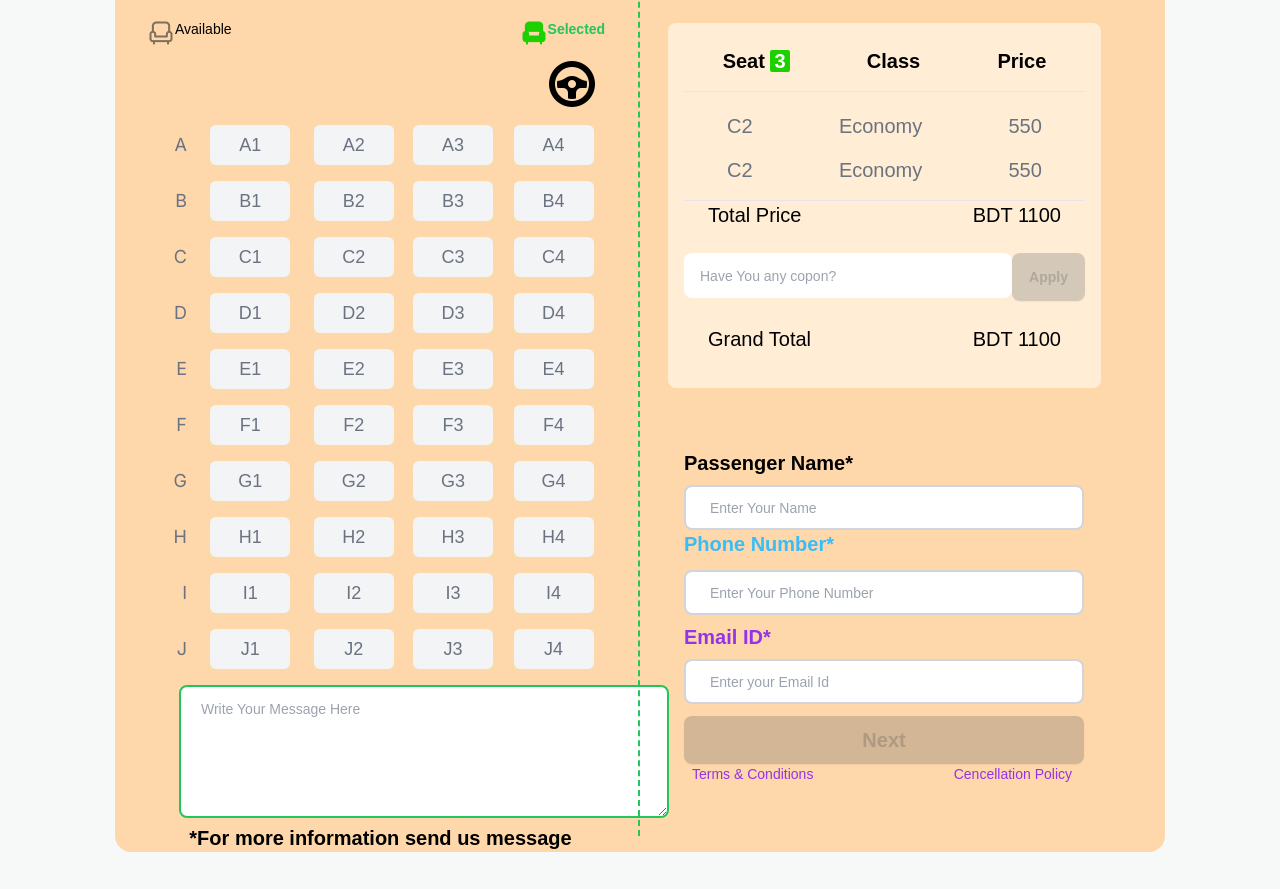
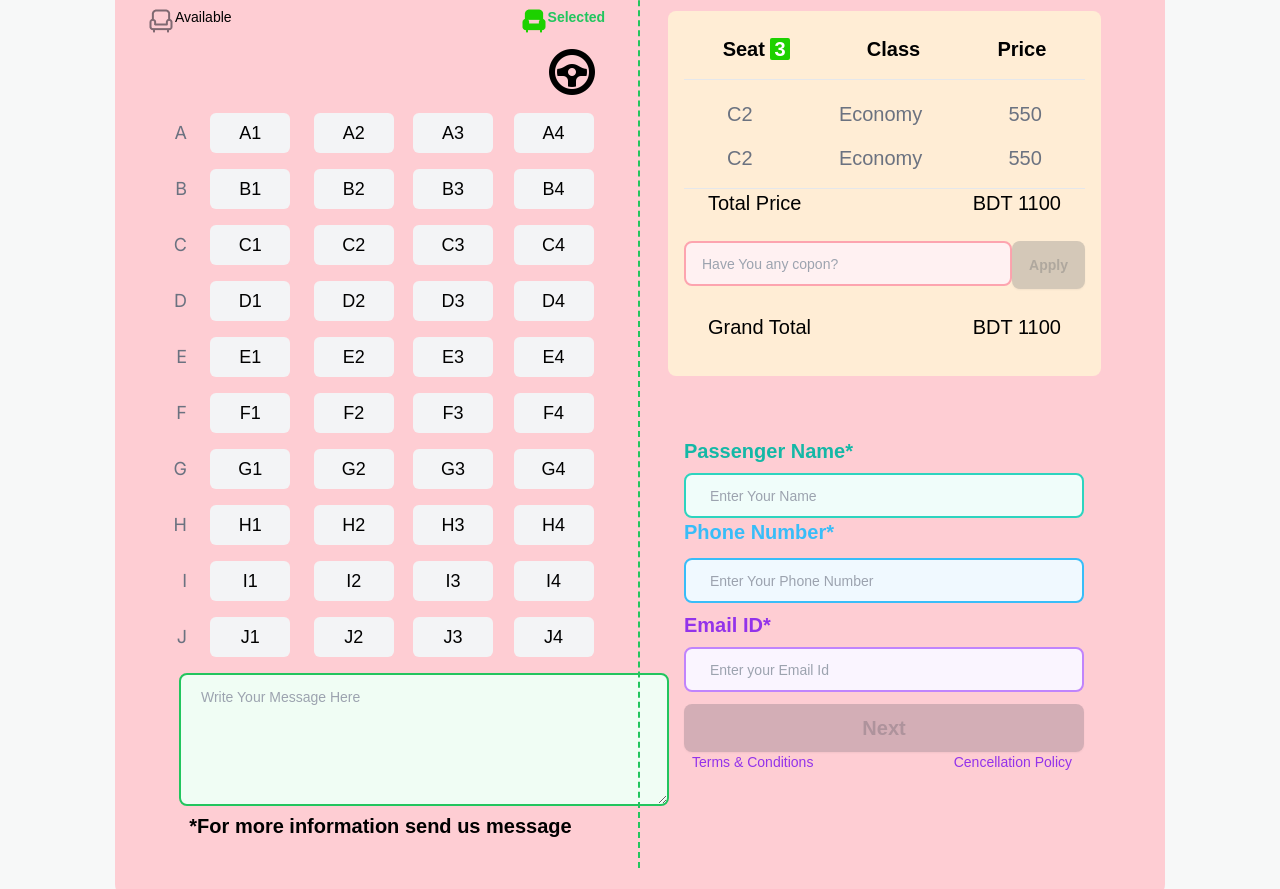
Before and after one commit to Bedoian/my-web-project-1-MPI-, a website: page index.html in a window 1280 px wide. Shown: the part 1700-2589 px from the top of the page. Drawn offline with nearby package versions, Linux system fonts and the light colour scheme.

Commit message:
color updated

```diff
--- a/index.html
+++ b/index.html
@@ -53,7 +53,7 @@
 
 </head>
 
-<body>
+<body class="raleway ">
     <section id="main">
         <header>
             <!-- navbar section -->
@@ -396,9 +396,9 @@
                     </div>
                 </div>
                 <section>
-                    <div class="flex justify-center py-3">
+                    <div class="flex justify-center ">
                         <section id="select-seat-section"
-                            class=" bg-orange-200 pb-4 pt-10 w-[1050px] h-[990px] mb-14 rounded-2xl flex ">
+                            class=" bg-rose-200 pb-8 pt-10 w-[1050px] h-[1050px] mb-14 rounded-2xl flex ">
                             <div>
                                 <!-- tiket section -->
                                 <section class="p-8 raleway">
@@ -452,140 +452,141 @@
                                                 </div>
                                                 <div class="relative left-5">
                                                     <h1 id="A1"
-                                                        class="Seat mt-4 mr-6 text-lg bg-gray-100 w-[80px] rounded-md h-[40px] text-gray-500  flex justify-center items-center">
+                                                        class="Seat mt-4 mr-6 text-lg bg-gray-100 w-[80px] rounded-md h-[40px]   flex justify-center items-center">
                                                         A1</h1>
                                                     <h1 id="B1"
-                                                        class="Seat mt-4 mr-6 text-lg  w-[80px] rounded-md h-[40px] text-gray-500 bg-gray-100 flex justify-center items-center">
+                                                        class="Seat mt-4 mr-6 text-lg  w-[80px] rounded-md h-[40px]  bg-gray-100 flex justify-center items-center">
                                                         B1</h1>
                                                     <h1 id="C1"
-                                                        class="Seat mt-4 mr-6 text-lg  w-[80px] rounded-md h-[40px] text-gray-500 bg-gray-100 flex justify-center items-center">
+                                                        class="Seat mt-4 mr-6 text-lg  w-[80px] rounded-md h-[40px]  bg-gray-100 flex justify-center items-center">
                                                         C1</h1>
                                                     <h1 id="D1"
-                                                        class="Seat mt-4 mr-6 text-lg  w-[80px] rounded-md h-[40px] text-gray-500 bg-gray-100 flex justify-center items-center">
+                                                        class="Seat mt-4 mr-6 text-lg  w-[80px] rounded-md h-[40px]  bg-gray-100 flex justify-center items-center">
                                                         D1</h1>
                                                     <h1 id="E1"
-                                                        class="Seat mt-4 mr-6 text-lg  w-[80px] rounded-md h-[40px] text-gray-500 bg-gray-100 flex justify-center items-center">
+                                                        class="Seat mt-4 mr-6 text-lg  w-[80px] rounded-md h-[40px]  bg-gray-100 flex justify-center items-center">
                                                         E1</h1>
                                                     <h1 id="F1"
-                                                        class="Seat mt-4 mr-6 text-lg  w-[80px] rounded-md h-[40px] text-gray-500 bg-gray-100 flex justify-center items-center">
+                                                        class="Seat mt-4 mr-6 text-lg  w-[80px] rounded-md h-[40px]  bg-gray-100 flex justify-center items-center">
                                                         F1</h1>
                                                     <h1 id="G1"
-                                                        class="Seat mt-4 mr-6 text-lg  w-[80px] rounded-md h-[40px] text-gray-500 bg-gray-100 flex justify-center items-center">
+                                                        class="Seat mt-4 mr-6 text-lg  w-[80px] rounded-md h-[40px]  bg-gray-100 flex justify-center items-center">
                                                         G1</h1>
                                                     <h1 id="H1"
-                                                        class="Seat mt-4 mr-6 text-lg  w-[80px] rounded-md h-[40px] text-gray-500 bg-gray-100 flex justify-center items-center">
+                                                        class="Seat mt-4 mr-6 text-lg  w-[80px] rounded-md h-[40px]  bg-gray-100 flex justify-center items-center">
                                                         H1</h1>
                                                     <h1 id="I1"
-                                                        class="Seat mt-4 mr-6 text-lg  w-[80px] rounded-md h-[40px] text-gray-500 bg-gray-100 flex justify-center items-center">
+                                                        class="Seat mt-4 mr-6 text-lg  w-[80px] rounded-md h-[40px]  bg-gray-100 flex justify-center items-center">
                                                         I1</h1>
                                                     <h1 id="J1"
-                                                        class="Seat mt-4 mr-6 text-lg  w-[80px] rounded-md h-[40px] text-gray-500 bg-gray-100 flex justify-center items-center">
+                                                        class="Seat mt-4 mr-6 text-lg  w-[80px] rounded-md h-[40px]  bg-gray-100 flex justify-center items-center">
                                                         J1</h1>
                                                 </div>
                                                 <div>
                                                     <h1 id="A2"
-                                                        class="Seat mt-4 mr-4 text-lg w-[80px] rounded-md h-[40px] text-gray-500 bg-gray-100 flex justify-center items-center">
+                                                        class="Seat mt-4 mr-4 text-lg w-[80px] rounded-md h-[40px]  bg-gray-100 flex justify-center items-center">
                                                         A2</h1>
                                                     <h1 id="B2"
-                                                        class="Seat mt-4 mr-4 text-lg w-[80px] rounded-md h-[40px] text-gray-500 bg-gray-100 flex justify-center items-center">
+                                                        class="Seat mt-4 mr-4 text-lg w-[80px] rounded-md h-[40px]  bg-gray-100 flex justify-center items-center">
                                                         B2</h1>
                                                     <h1 id="C2"
-                                                        class="Seat mt-4 mr-4 text-lg w-[80px] rounded-md h-[40px] text-gray-500 bg-gray-100 flex justify-center items-center">
+                                                        class="Seat mt-4 mr-4 text-lg w-[80px] rounded-md h-[40px]  bg-gray-100 flex justify-center items-center">
                                                         C2</h1>
                                                     <h1 id="D2"
-                                                        class="Seat mt-4 mr-4 text-lg w-[80px] rounded-md h-[40px] text-gray-500 bg-gray-100 flex justify-center items-center">
+                                                        class="Seat mt-4 mr-4 text-lg w-[80px] rounded-md h-[40px]  bg-gray-100 flex justify-center items-center">
                                                         D2</h1>
                                                     <h1 id="E2"
-                                                        class="Seat mt-4 mr-4 text-lg w-[80px] rounded-md h-[40px] text-gray-500 bg-gray-100 flex justify-center items-center">
+                                                        class="Seat mt-4 mr-4 text-lg w-[80px] rounded-md h-[40px]  bg-gray-100 flex justify-center items-center">
                                                         E2</h1>
                                                     <h1 id="F2"
-                                                        class="Seat mt-4 mr-4 text-lg w-[80px] rounded-md h-[40px] text-gray-500 bg-gray-100 flex justify-center items-center">
+                                                        class="Seat mt-4 mr-4 text-lg w-[80px] rounded-md h-[40px]  bg-gray-100 flex justify-center items-center">
                                                         F2</h1>
                                                     <h1 id="G2"
-                                                        class="Seat mt-4 mr-4 text-lg w-[80px] rounded-md h-[40px] text-gray-500 bg-gray-100 flex justify-center items-center">
+                                                        class="Seat mt-4 mr-4 text-lg w-[80px] rounded-md h-[40px]  bg-gray-100 flex justify-center items-center">
                                                         G2</h1>
                                                     <h1 id="H2"
-                                                        class="Seat mt-4 mr-4 text-lg w-[80px] rounded-md h-[40px] text-gray-500 bg-gray-100 flex justify-center items-center">
+                                                        class="Seat mt-4 mr-4 text-lg w-[80px] rounded-md h-[40px]  bg-gray-100 flex justify-center items-center">
                                                         H2</h1>
                                                     <h1 id="I2"
-                                                        class="Seat mt-4 mr-4 text-lg w-[80px] rounded-md h-[40px] text-gray-500 bg-gray-100 flex justify-center items-center">
+                                                        class="Seat mt-4 mr-4 text-lg w-[80px] rounded-md h-[40px]  bg-gray-100 flex justify-center items-center">
                                                         I2</h1>
                                                     <h1 id="J2"
-                                                        class="Seat mt-4 mr-4 text-lg w-[80px] rounded-md h-[40px] text-gray-500 bg-gray-100 flex justify-center items-center">
+                                                        class="Seat mt-4 mr-4 text-lg w-[80px] rounded-md h-[40px]  bg-gray-100 flex justify-center items-center">
                                                         J2</h1>
                                                 </div>
                                             </div>
                                             <div class="grid grid-cols-2 gap-6 ">
                                                 <div class="">
                                                     <h1 id="A3"
-                                                        class="Seat mt-4 text-lg w-[80px] rounded-md h-[40px] text-gray-500 bg-gray-100 flex justify-center items-center">
+                                                        class="Seat mt-4 text-lg w-[80px] rounded-md h-[40px]  bg-gray-100 flex justify-center items-center">
                                                         A3</h1>
                                                     <h1 id="B3"
-                                                        class="Seat mt-4 text-lg w-[80px] rounded-md h-[40px] text-gray-500 bg-gray-100 flex justify-center items-center">
+                                                        class="Seat mt-4 text-lg w-[80px] rounded-md h-[40px] bg-gray-100 flex justify-center items-center">
                                                         B3</h1>
                                                     <h1 id="C3"
-                                                        class="Seat mt-4 text-lg w-[80px] rounded-md h-[40px] text-gray-500 bg-gray-100 flex justify-center items-center">
+                                                        class="Seat mt-4 text-lg w-[80px] rounded-md h-[40px]  bg-gray-100 flex justify-center items-center">
                                                         C3</h1>
                                                     <h1 id="D3"
-                                                        class="Seat mt-4 text-lg w-[80px] rounded-md h-[40px]  text-gray-500 bg-gray-100 flex justify-center items-center">
+                                                        class="Seat mt-4 text-lg w-[80px] rounded-md h-[40px]   bg-gray-100 flex justify-center items-center">
                                                         D3</h1>
                                                     <h1 id="E3"
-                                                        class="Seat mt-4 text-lg w-[80px] rounded-md h-[40px]  text-gray-500 bg-gray-100 flex justify-center items-center">
+                                                        class="Seat mt-4 text-lg w-[80px] rounded-md h-[40px]  bg-gray-100 flex justify-center items-center">
                                                         E3</h1>
                                                     <h1 id="F3"
-                                                        class="Seat mt-4 text-lg w-[80px] rounded-md h-[40px] text-gray-500 bg-gray-100 flex justify-center items-center">
+                                                        class="Seat mt-4 text-lg w-[80px] rounded-md h-[40px] bg-gray-100 flex justify-center items-center">
                                                         F3</h1>
                                                     <h1 id="G3"
-                                                        class="Seat mt-4 text-lg w-[80px] rounded-md h-[40px] text-gray-500 bg-gray-100 flex justify-center items-center">
+                                                        class="Seat mt-4 text-lg w-[80px] rounded-md h-[40px] bg-gray-100 flex justify-center items-center">
                                                         G3</h1>
                                                     <h1 id="H3"
-                                                        class="Seat mt-4 text-lg w-[80px] rounded-md h-[40px] text-gray-500 bg-gray-100 flex justify-center items-center">
+                                                        class="Seat mt-4 text-lg w-[80px] rounded-md h-[40px] bg-gray-100 flex justify-center items-center">
                                                         H3</h1>
                                                     <h1 id="I3"
-                                                        class="Seat mt-4 text-lg w-[80px] rounded-md h-[40px] text-gray-500 bg-gray-100 flex justify-center items-center">
+                                                        class="Seat mt-4 text-lg w-[80px] rounded-md h-[40px]  bg-gray-100 flex justify-center items-center">
                                                         I3</h1>
                                                     <h1 id="J3"
-                                                        class="Seat mt-4 text-lg w-[80px] rounded-md h-[40px] text-gray-500 bg-gray-100 flex justify-center items-center">
+                                                        class="Seat mt-4 text-lg w-[80px] rounded-md h-[40px] bg-gray-100 flex justify-center items-center">
                                                         J3</h1>
                                                 </div>
                                                 <div>
                                                     <h1 id="A4"
-                                                        class="Seat mt-4 text-lg w-[80px] rounded-md h-[40px] text-gray-500 bg-gray-100 flex justify-center items-center">
+                                                        class="Seat mt-4 text-lg w-[80px] rounded-md h-[40px]  bg-gray-100 flex justify-center items-center">
                                                         A4</h1>
                                                     <h1 id="B4"
-                                                        class="Seat mt-4 text-lg w-[80px] rounded-md h-[40px] text-gray-500 bg-gray-100 flex justify-center items-center">
+                                                        class="Seat mt-4 text-lg w-[80px] rounded-md h-[40px] bg-gray-100 flex justify-center items-center">
                                                         B4</h1>
                                                     <h1 id="C4"
-                                                        class="Seat mt-4 text-lg w-[80px] rounded-md h-[40px] text-gray-500 bg-gray-100 flex justify-center items-center">
+                                                        class="Seat mt-4 text-lg w-[80px] rounded-md h-[40px] bg-gray-100 flex justify-center items-center">
                                                         C4</h1>
                                                     <h1 id="D4"
-                                                        class="Seat mt-4 text-lg w-[80px] rounded-md h-[40px] text-gray-500 bg-gray-100 flex justify-center items-center">
+                                                        class="Seat mt-4 text-lg w-[80px] rounded-md h-[40px]  bg-gray-100 flex justify-center items-center">
                                                         D4</h1>
                                                     <h1 id="E4"
-                                                        class="Seat mt-4 text-lg w-[80px] rounded-md h-[40px] text-gray-500 bg-gray-100 flex justify-center items-center">
+                                                        class="Seat mt-4 text-lg w-[80px] rounded-md h-[40px]  bg-gray-100 flex justify-center items-center">
                                                         E4</h1>
                                                     <h1
-                                                        class="Seat mt-4 text-lg w-[80px] rounded-md h-[40px] text-gray-500 bg-gray-100 flex justify-center items-center">
+                                                        class="Seat mt-4 text-lg w-[80px] rounded-md h-[40px]  bg-gray-100 flex justify-center items-center">
                                                         F4</h1>
                                                     <h1 id="G4"
-                                                        class=" Seat mt-4 text-lg w-[80px] rounded-md h-[40px] text-gray-500 bg-gray-100 flex justify-center items-center">
+                                                        class=" Seat mt-4 text-lg w-[80px] rounded-md h-[40px]  bg-gray-100 flex justify-center items-center">
                                                         G4</h1>
                                                     <h1
-                                                        class="Seat mt-4 text-lg w-[80px] rounded-md h-[40px] text-gray-500 bg-gray-100 flex justify-center items-center">
+                                                        class="Seat mt-4 text-lg w-[80px] rounded-md h-[40px] bg-gray-100 flex justify-center items-center">
                                                         H4</h1>
                                                     <h1 id="I4"
-                                                        class="Seat mt-4 text-lg w-[80px] rounded-md h-[40px] text-gray-500 bg-gray-100 flex justify-center items-center">
+                                                        class="Seat mt-4 text-lg w-[80px] rounded-md h-[40px] bg-gray-100 flex justify-center items-center">
                                                         I4</h1>
                                                     <h1 id="J4"
-                                                        class="Seat mt-4 text-lg w-[80px] rounded-md h-[40px] text-gray-500 bg-gray-100 flex justify-center items-center">
+                                                        class="Seat mt-4 text-lg w-[80px] rounded-md h-[40px]  bg-gray-100 flex justify-center items-center">
                                                         J4</h1>
                                                 </div>
 
                                             </div>
                                         </div>
-                                        <textarea class=" py-3 px-5 ml-8 mt-4 rounded-lg border-2 border-green-500"
+                                        <textarea
+                                            class=" py-3 px-5 ml-8 mt-4 rounded-lg border-2 bg-green-50 border-green-500"
                                             cols="53" rows="5" placeholder="Write Your Message Here"></textarea>
-                                        <h2 class="text-black text-xl font-semibold text-center mr-14">*For more
+                                        <h2 class="text-black text-xl font-semibold text-center mr-14 ">*For more
                                             information send us
                                             message
                                         </h2>
@@ -624,7 +625,8 @@
                                     </div>
                                     <!-- copon input  -->
                                     <div id="input-copon" class="flex pt-6">
-                                        <input id="copon" class="h-[45px] p-4 w-[350px] rounded-lg "
+                                        <input id="copon"
+                                            class="bg-rose-50 border-2 border-rose-300 focus:border-rose-400 h-[45px] p-4 w-[350px] rounded-lg "
                                             placeholder="Have You any copon?" type="text">
                                         <button id="apply" disabled="disabled"
                                             class="btn bg-orange-600 text-white h-[43px] ">Apply</button>
@@ -635,15 +637,17 @@
                                     </div>
                                     <!-- copon form -->
                                     <div class="pt-14 mt-10">
-                                        <h1 class="text-black text-xl font-semibold pb-2 ">Passenger Name*</h1>
-                                        <input class="w-[400px] h-[45px] px-6 border-2 border-gray-300 rounded-lg "
+                                        <h1 class="text-teal-500 text-xl font-semibold pb-2 ">Passenger Name*</h1>
+                                        <input
+                                            class="bg-teal-50  w-[400px] h-[45px] px-6 border-2 border-teal-400 rounded-lg "
                                             type="text" placeholder="Enter Your Name">
-                                        <h1 class="text-sky-400 text-xl font-semibold pb-3">Phone Number*</h1>
+                                        <h1 class="text-sky-400 text-xl font-semibold pb-3 ">Phone Number*</h1>
                                         <input id="number"
-                                            class="w-[400px] h-[45px] px-6  border-2 border-gray-300 rounded-lg"
+                                            class="b w-[400px] h-[45px] px-6  border-2 border-sky-400 bg-sky-50 rounded-lg"
                                             type="number" placeholder="Enter Your Phone Number">
                                         <h1 id="h1" class="text-purple-600 text-xl font-semibold py-2">Email ID*</h1>
-                                        <input class="w-[400px] h-[45px] px-6 border-2 border-gray-300 rounded-lg"
+                                        <input
+                                            class="bg-purple-50 w-[400px] h-[45px] px-6 border-2 border-purple-400 focus:border-purple-500 rounded-lg"
                                             type="email" placeholder="Enter your Email Id">
                                         <div class="pt-3 ">
                                             <button onclick="clickHere()" disabled="disabled" id="next"
@@ -662,7 +666,7 @@
             </section>
             <!-- footer -->
             <div>
-                <footer class="px-4 divide-y border-2 bg-purple-300">
+                <footer class="raleway px-4 divide-y border-2 bg-purple-300">
                     <div
                         class="container flex flex-col justify-between py-10 mx-auto space-y-8 lg:flex-row lg:space-y-0">
                         <!-- Logo and Title -->
--- a/js/main.js
+++ b/js/main.js
@@ -4,7 +4,7 @@ let count = 0;
 let count2 = 40;
 for (let seatClass of seatClasses) {
     seatClass.addEventListener('click', function (e) {
-        seatClass.classList.add('bg-green-400', 'text-white')
+        seatClass.classList.add('text-white','bg-purple-500')
         // hide
         setClassListByIdHide('demo1')
         setClassListByIdHide('demo2')
```
